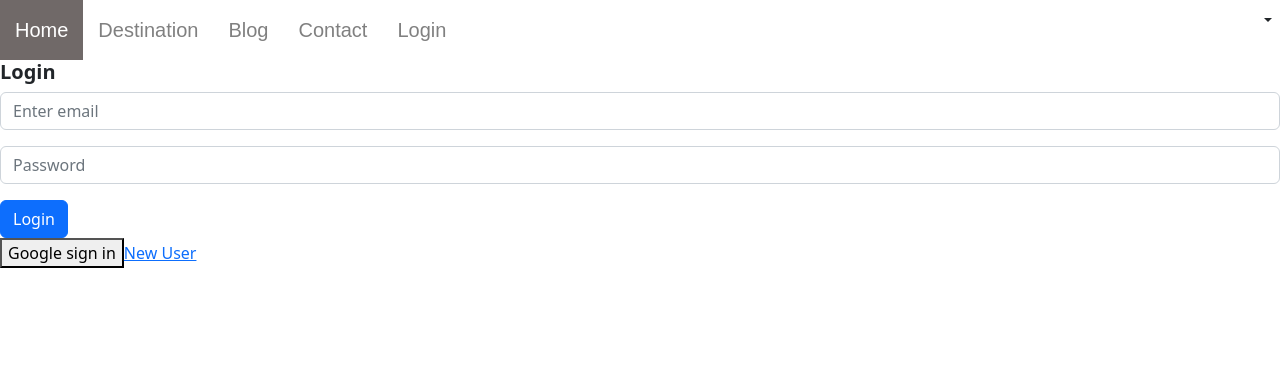
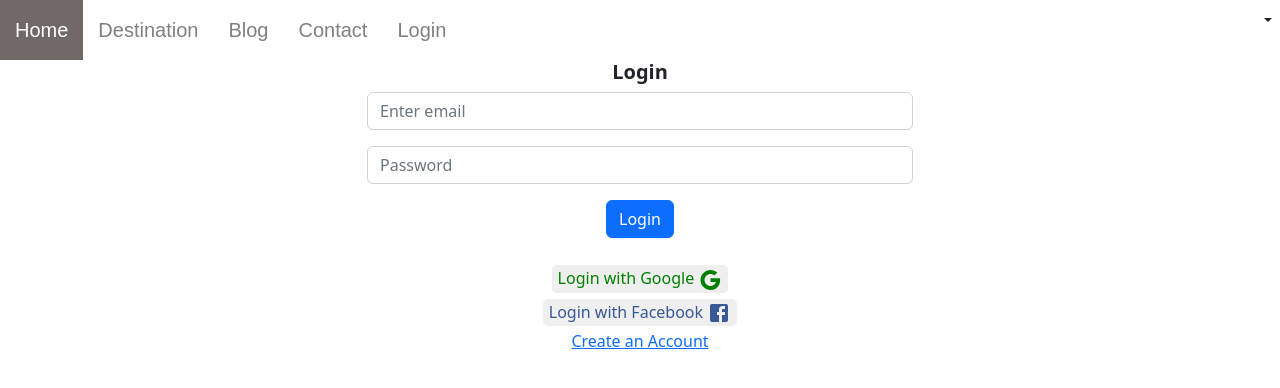
Before and after one commit to smbmunna/ride-now, a React (Create React App) app: page /login in a window 1280 px wide. Shown: the top 388 px of the page. Built offline with nearby package versions, Linux system fonts and the light colour scheme.

Commit message:
facebook login added

```diff
--- a/src/Components/CreateUser/CreateUser.js
+++ b/src/Components/CreateUser/CreateUser.js
@@ -9,6 +9,7 @@ import firebase from "firebase/compat/app";
 import "firebase/compat/auth";
 import firebaseConfig from '../Login/firebase.config';
 import { loggedInUserContext, userContext } from '../../App';
+import { Container, Row, Col } from 'react-bootstrap';
 firebase.initializeApp(firebaseConfig);
 
 
@@ -21,7 +22,7 @@ const CreateUser = () => {
     //     //displayName: '',
     //     photoURL: ''
     // })
-    const[user, setUser]= useContext(userContext);
+    const [user, setUser] = useContext(userContext);
 
     //For redirecting
     const navigate = useNavigate();
@@ -53,7 +54,7 @@ const CreateUser = () => {
             firebase.auth().createUserWithEmailAndPassword(user.email, user.password)
                 .then((userCredential) => {
                     const user = userCredential.user;
-                    user.updateProfile({displayName:'hardcoded name'});
+                    user.updateProfile({ displayName: 'hardcoded name' });
                     //setUser(user);
                     setLoggedInUser(user);
                     console.log(user);
@@ -77,7 +78,10 @@ const CreateUser = () => {
     return (
         <div>
             <Header></Header>
-            <h3>Create New User</h3>
+            <Container>
+                <Row className='justify-content-md-center'>
+                    <Col xs="12" md="7" xl="6">
+                        <h3 className='text-center'>Create New User</h3>
                         <Form onSubmit={handleCreateAccount}>
                             <Form.Group className="mb-3" controlId="formBasicEmail">
                                 <Form.Control required name='displayName' type="name" placeholder="Name" onBlur={handleBlur} />
@@ -88,14 +92,15 @@ const CreateUser = () => {
                             <Form.Group className="mb-3" controlId="formBasicPassword">
                                 <Form.Control required name='password' type="password" placeholder="Password" onBlur={handleBlur} />
                             </Form.Group>
-                {/* <Form.Group className="mb-3" controlId="formBasicPassword">
-                    <Form.Control required name='confirm-password' type="password" placeholder="Confirm Password" onBlur={handleBlur} />
-                </Form.Group> */}
-                <Button variant="primary" type='submit'>
-                    Create an Account
-                </Button>
-                <p>Already Have Account? <Link to='/login'>Login</Link></p>
+                            <div className='text-center'>
+                                <Button variant="primary" type='submit'>Create an Account</Button>
+                            </div>
+                            <p className='text-center'>Already Have Account? <Link to='/login'>Login</Link></p>
                         </Form>
+                    </Col>
+                </Row>
+            </Container>
+
         </div>
     );
 };
--- /dev/null
+++ b/src/Components/Login/Login.css
@@ -0,0 +1,17 @@
+.google-btn{
+      color: green;
+      cursor: pointer;
+      border-radius: 5px;
+      border: none;
+      margin: 3px;
+
+}
+
+.fb-btn{
+    color: #385898;
+    cursor: pointer;
+    border-radius: 5px;
+    border: none;
+    margin: 3px;
+
+}
--- a/src/Components/Login/Login.js
+++ b/src/Components/Login/Login.js
@@ -1,16 +1,25 @@
 import Header from '../Header/Header';
+import './Login.css';
 import React, { useState, useContext } from 'react';
 import { useNavigate, useLocation, Link } from 'react-router-dom';
 //Bootstrap Components
+import Container from 'react-bootstrap/Container';
 import 'bootstrap/dist/css/bootstrap.min.css';
 import Form from 'react-bootstrap/Form';
 import Button from 'react-bootstrap/Button';
+
+//Material UI icons
+import GoogleIcon from '@mui/icons-material/Google';
+import Facebook from '@mui/icons-material/Facebook';
+
+
 //Reading user context
 import { loggedInUserContext, userContext } from '../../App';
 //Firebase
 import firebase from "firebase/compat/app";
 import "firebase/compat/auth";
 import firebaseConfig from './firebase.config';
+import { Row, Col } from 'react-bootstrap';
 firebase.initializeApp(firebaseConfig);
 
 
@@ -19,21 +28,15 @@ firebase.initializeApp(firebaseConfig);
 
 const Login = () => {
     const [loggedInUser, setLoggedInUser] = useContext(loggedInUserContext);
-    const [user, setUser]= useContext(userContext);
+    const [user, setUser] = useContext(userContext);
     //setting User state
     const [newUser, setNewUser] = useState(false);
-    // const [user, setUser] = useState({
-    //     isSignedIn: false,
-    //     //displayName: '',
-    //     photoURL: ''
-    // })
 
     //Form validation
     const handleBlur = (e) => {
         let isFormValid = true;
         if (e.target.name == 'email') {
             isFormValid = /^\S+@\S+\.\S+$/.test(e.target.value);
-            // console.log(isEmailValid)
         }
         if (e.target.name == 'password') {
             const passHas5Chars = e.target.value.length > 4;
@@ -45,9 +48,7 @@ const Login = () => {
             let newUserInfo = { ...user };
             newUserInfo[e.target.name] = e.target.value;
             setUser(newUserInfo);
-            //console.log(user.password);
         }
-
 
     }
 
@@ -66,8 +67,23 @@ const Login = () => {
                 const user = result.user;
                 setLoggedInUser(user);
                 navigate(from);
-               // console.log(user.displayName);
             }).catch(error => {
+                const errorMessage = error.message;
+                console.log(errorMessage);
+            })
+    }
+
+    //Facebook sign in
+    const fbProvider = new firebase.auth.FacebookAuthProvider();
+    const handleFbSignIn = () => {
+        firebase.auth()
+            .signInWithPopup(fbProvider)
+            .then(result => {
+                const user = result.user;
+                setLoggedInUser(user);
+                navigate(from);
+            })
+            .catch(error=>{
                 const errorMessage = error.message;
                 console.log(errorMessage);
             })
@@ -78,14 +94,9 @@ const Login = () => {
         if (!newUser && user.email && user.password) {
             firebase.auth().signInWithEmailAndPassword(user.email, user.password)
                 .then((userCredential) => {
-                    //const user = userCredential.user;
-                    //console.log(user);
                     setLoggedInUser(user);
-                    navigate(from, {replace: true});
+                    navigate(from, { replace: true });
                     console.log(user);
-                    //console.log(user.email, user.password);
-                   // console.log(user);
-
                 })
                 .catch(error => {
                     const errorMessage = error.message;
@@ -98,7 +109,10 @@ const Login = () => {
     return (
         <div>
             <Header></Header>
-            <h3>Login</h3>
+            <Container>
+                <Row className='justify-content-md-center'>
+                    <Col xs="12" md="7" xl="6">
+                        <h3 className='text-center'>Login</h3>
                         <Form onSubmit={handleLogin}>
                             <Form.Group className="mb-3" controlId="formBasicEmail">
                                 <Form.Control required name='email' type="email" placeholder="Enter email" onBlur={handleBlur} />
@@ -106,12 +120,26 @@ const Login = () => {
                             <Form.Group className="mb-3" controlId="formBasicPassword">
                                 <Form.Control required name='password' type="password" placeholder="Password" onBlur={handleBlur} />
                             </Form.Group>
-                <Button variant="primary" type='submit'>
-                    Login
-                </Button>
+                            <div className='text-center'>
+                                <Button variant="primary" type='submit'>Login</Button>
+                            </div>
+
+
                         </Form>
-            <button onClick={handleGoogleSignIn}>Google sign in</button>
-            <Link to='/newUser'>New User</Link>
+                        <br />
+                        <div className='text-center'>
+                            <button className='google-btn' onClick={handleGoogleSignIn}>Login with Google <GoogleIcon /> </button>
+                            <br />
+                            <button className='fb-btn' onClick={handleFbSignIn}>Login with Facebook <Facebook /> </button>
+
+                            <br />
+                            <Link to='/newUser'>Create an Account</Link>
+                        </div>
+
+
+                    </Col>
+                </Row>
+            </Container>
         </div>
     );
 };
```
Also changed, not shown: package.json (+9 -0 lines), src/Components/Login/facebook-f.svg (added), 1 other file (tests, documents, lock files or other folders). Lines whose indentation alone changed are shown as unchanged.
